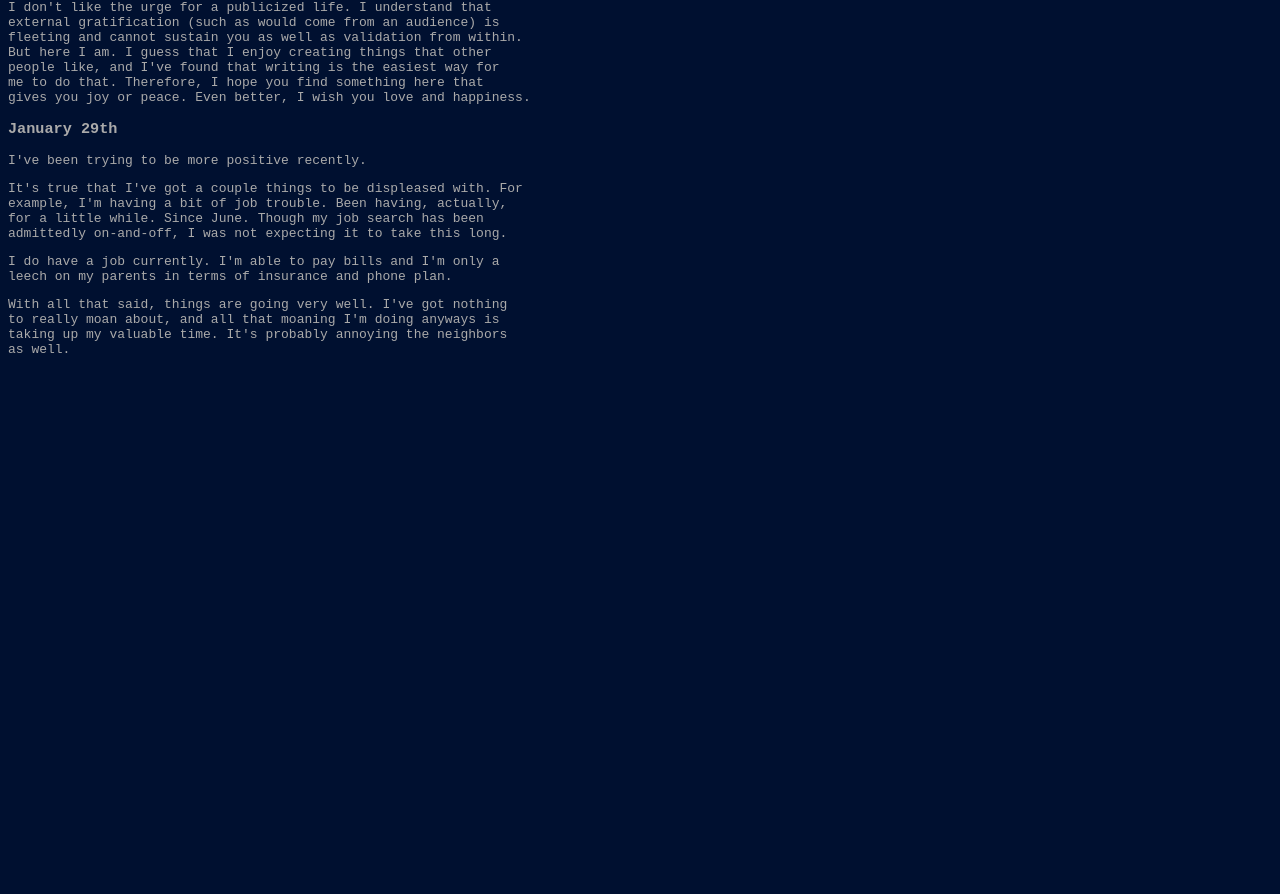
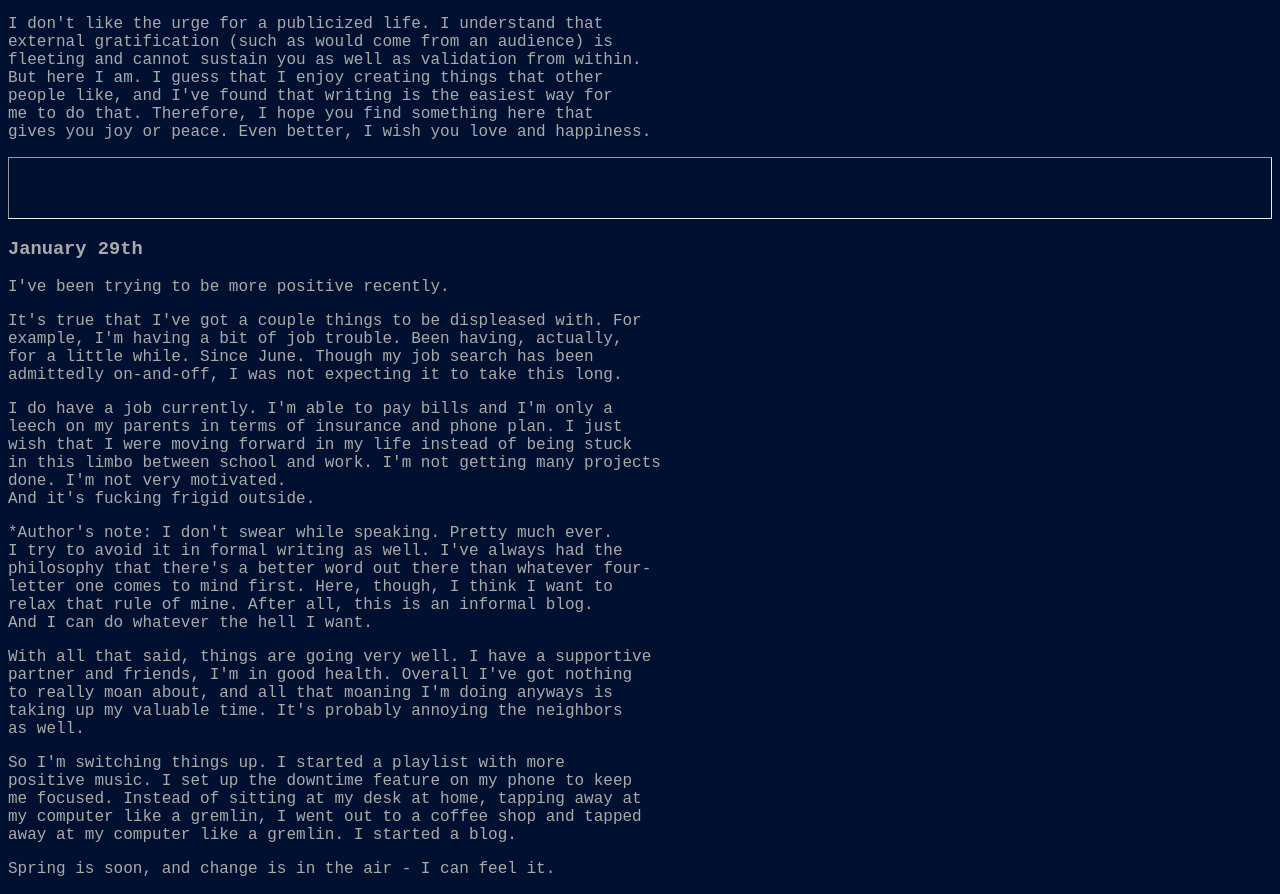
Before and after one commit to whcampbell/adventure-log-23, a plain HTML site: page index.html in a window 1280 px wide. Shown: the part 65-959 px from the top of the page. Before the commit the page ends 800 px from the top, so only its background shows below. Drawn offline with Linux system fonts and the light colour scheme.

Commit message:
finished entry, size

```diff
--- a/index.html
+++ b/index.html
@@ -8,6 +8,11 @@ body {
 		background-color:#001030;
 		color:#AAAAAA;
 		font-family:monospace;
+		font-size:large;
+}
+hr {
+		padding-top:30px;
+		padding-bottom:30px;
 }
 </style>
 		</head>
@@ -26,6 +31,8 @@ body {
 		gives you joy or peace. Even better, I wish you love and happiness.
 		</p>
 
+		<hr>
+
 		<h3>January 29th</h3>
 
 		<p>
@@ -41,14 +48,41 @@ body {
 
 		<p>
 		I do have a job currently. I'm able to pay bills and I'm only a <br>
-		leech on my parents in terms of insurance and phone plan.
+		leech on my parents in terms of insurance and phone plan. I just <br>
+		wish that I were moving forward in my life instead of being stuck <br>
+		in this limbo between school and work. I'm not getting many projects <br>
+		done. I'm not very motivated.<br>
+		And it's fucking frigid outside.
 		</p>
 
 		<p>
-		With all that said, things are going very well. I've got nothing <br>
+		*Author's note: I don't swear while speaking. Pretty much ever.<br>
+		I try to avoid it in formal writing as well. I've always had the <br>
+		philosophy that there's a better word out there than whatever four-<br>
+		letter one comes to mind first. Here, though, I think I want to <br>
+		relax that rule of mine. After all, this is an informal blog. <br>
+		And I can do whatever the hell I want.
+		</p>
+
+		<p>
+		With all that said, things are going very well. I have a supportive <br>
+		partner and friends, I'm in good health. Overall I've got nothing <br>
 		to really moan about, and all that moaning I'm doing anyways is <br>
 		taking up my valuable time. It's probably annoying the neighbors<br>
 		as well.
+		</p>
+
+		<p>
+		So I'm switching things up. I started a playlist with more <br>
+		positive music. I set up the downtime feature on my phone to keep <br>
+		me focused. Instead of sitting at my desk at home, tapping away at <br>
+		my computer like a gremlin, I went out to a coffee shop and tapped <br>
+		away at my computer like a gremlin. I started a blog.
+		</p>
+
+		<p>
+		Spring is soon, and change is in the air - I can feel it.
+		</p>
 
 		</body>
 
```
